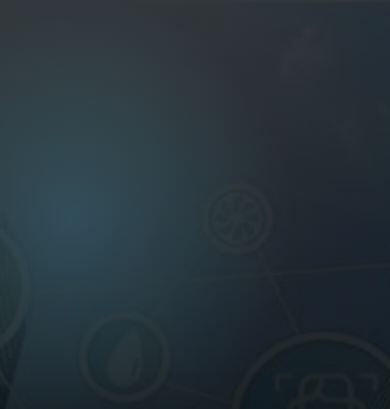
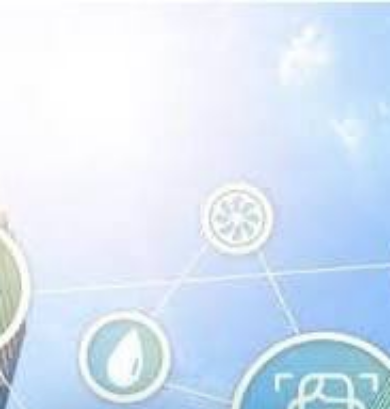
Before and after one commit to 0xMilenov/domofonika-bg, a plain HTML site: page index.html in a window 390 px wide. Shown: the top 409 px of the page. Drawn offline with Linux system fonts and the light colour scheme.

Commit message:
Lighten hero image treatment

```diff
--- a/styles.css
+++ b/styles.css
@@ -5,7 +5,7 @@
   --muted: #c9d8df;
   --brand: #52c4e8;
   --brand-strong: #1196c9;
-  --shadow: rgba(0, 0, 0, 0.38);
+  --shadow: rgba(0, 0, 0, 0.72);
 }
 
 * {
@@ -29,17 +29,13 @@ body {
   display: grid;
   min-height: 100svh;
   overflow: hidden;
-  background:
-    linear-gradient(90deg, rgba(5, 13, 18, 0.88), rgba(5, 13, 18, 0.56) 50%, rgba(5, 13, 18, 0.42)),
-    url("assets/hero.jpg") center / cover no-repeat;
+  background: url("assets/hero.jpg") center / cover no-repeat;
 }
 
 .hero__overlay {
   position: absolute;
   inset: 0;
-  background:
-    radial-gradient(circle at 18% 26%, rgba(82, 196, 232, 0.22), transparent 32%),
-    linear-gradient(180deg, rgba(0, 0, 0, 0.16), rgba(0, 0, 0, 0.54));
+  background: none;
   pointer-events: none;
 }
 
@@ -53,7 +49,7 @@ body {
   justify-content: center;
   align-items: flex-start;
   padding: clamp(28px, 7vw, 80px);
-  text-shadow: 0 3px 18px var(--shadow);
+  text-shadow: 0 4px 22px var(--shadow), 0 1px 3px rgba(0, 0, 0, 0.72);
 }
 
 .hero__logo {
@@ -132,9 +128,7 @@ h1 {
 
 @media (max-width: 680px) {
   .hero {
-    background:
-      linear-gradient(180deg, rgba(5, 13, 18, 0.78), rgba(5, 13, 18, 0.84)),
-      url("assets/hero.jpg") center / cover no-repeat;
+    background: url("assets/hero.jpg") center / cover no-repeat;
   }
 
   .hero__content {
```
